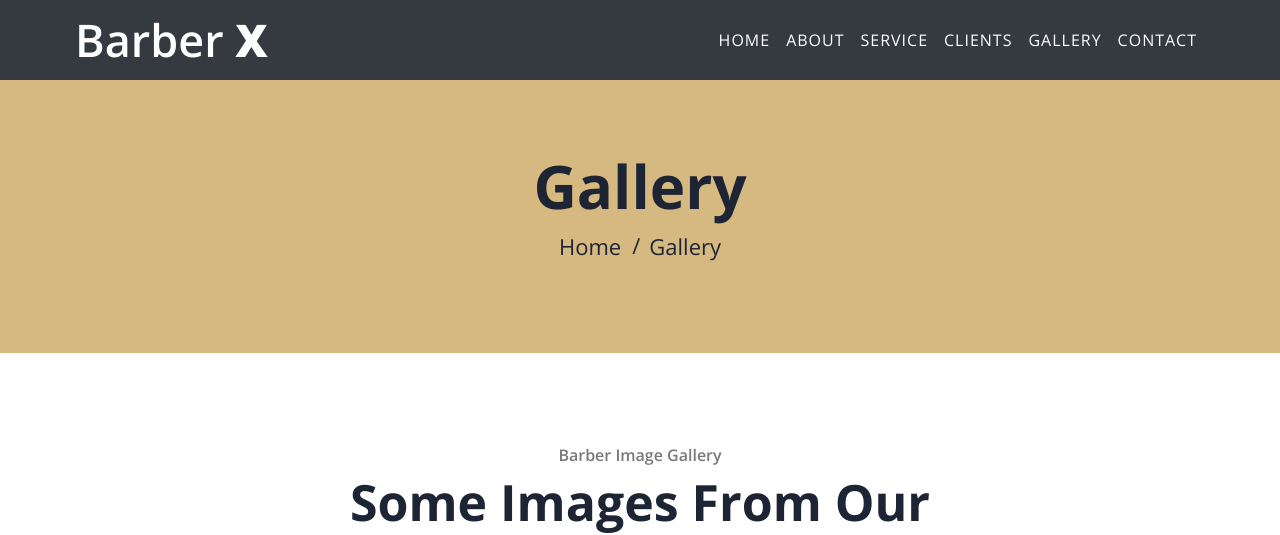
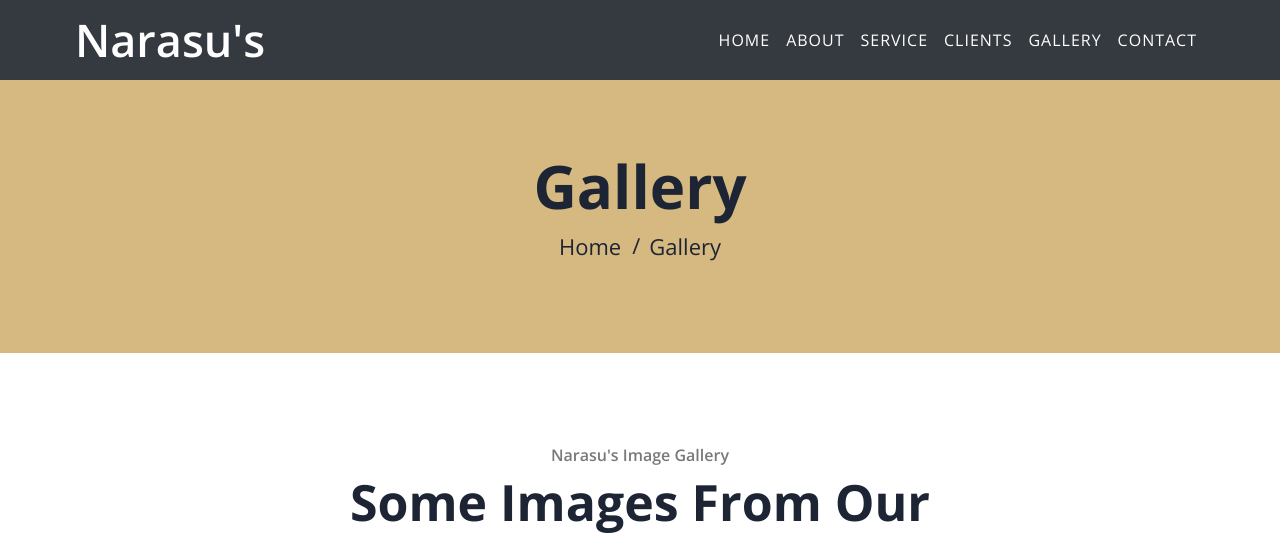
Before and after one commit to krishna13052001/Narasu, a plain HTML site: page gallery.html in a window 1280 px wide. Shown: the top 535 px of the page. Drawn offline with nearby package versions, Linux system fonts and the light colour scheme.

Commit message:
added gallery page

```diff
--- a/gallery.html
+++ b/gallery.html
@@ -37,7 +37,7 @@
         <!-- Nav Bar Start -->
         <div class="navbar navbar-expand-lg bg-dark navbar-dark">
             <div class="container-fluid">
-                <a href="index.html" class="navbar-brand">Barber <span>X</span></a>
+                <a href="index.html" class="navbar-brand">Narasu's</a>
                 <button type="button" class="navbar-toggler" data-toggle="collapse" data-target="#navbarCollapse">
                     <span class="navbar-toggler-icon"></span>
                 </button>
@@ -78,7 +78,7 @@
         <div class="portfolio">
             <div class="container">
                 <div class="section-header text-center">
-                    <p>Barber Image Gallery</p>
+                    <p>Narasu's Image Gallery</p>
                     <h2>Some Images From Our Manufacture Plant Gallery</h2>
                 </div>
                 <div class="row">
```
